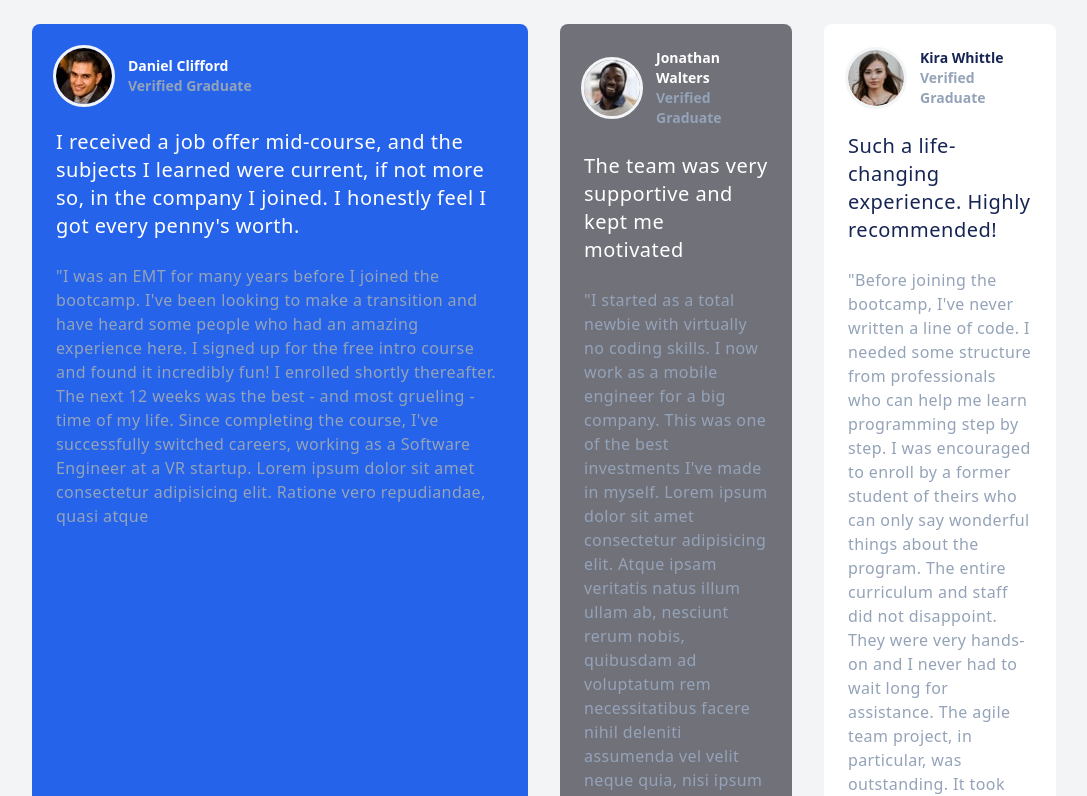
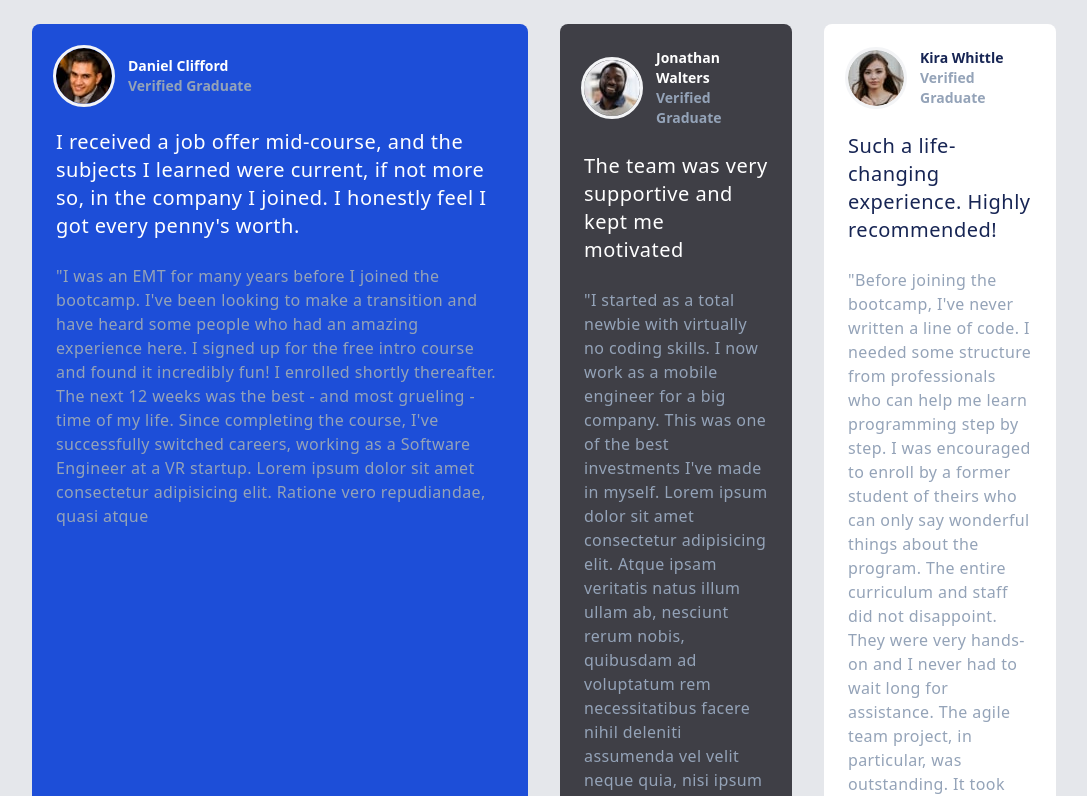
Before and after one commit to sksamassa/testimonial-grid, a website: page index.html in a window 1280 px wide. Shown: the top 796 px of the page, without its empty margins (96-1183 px from the left). Drawn offline with Linux system fonts and the light colour scheme.

Commit message:
modify background color of grid box and some grid items

```diff
--- a/index.html
+++ b/index.html
@@ -8,11 +8,11 @@
   </head>
   <body>
     <!-- Main container -->
-     <main class="min-h-screen px-2 p-6 md:px-32 md:p-6 flex justify-center items-center bg-gray-100">
+     <main class="min-h-screen px-2 p-6 md:px-32 md:p-6 flex justify-center items-center bg-gray-200">
       <!-- Grid container -->
       <div class="grid grid-cols-1 gap-8 md:grid-cols-4">
         <!-- Item 1 -->
-        <div class=" md:col-start-1 md:col-end-3 md:row-start-1 md:row-end-2 rounded-lg space-y-6 p-6 bg-blue-600">
+        <div class=" md:col-start-1 md:col-end-3 md:row-start-1 md:row-end-2 rounded-lg space-y-6 p-6 bg-blue-700">
           <!-- Image Container -->
            <div class="flex justify-start items-center gap-x-4">
             <img class="rounded-full outline outline-gray-100" src="images/image-daniel.jpg" alt="">
@@ -37,7 +37,7 @@
         </div>
 
         <!-- Item 2 -->
-        <div class="rounded-lg space-y-6 p-6 bg-zinc-500">
+        <div class="rounded-lg space-y-6 p-6 bg-zinc-700">
           <!-- Image Container -->
            <div class="flex justify-start items-center gap-x-4">
             <img class="rounded-full outline outline-gray-100" src="images/image-jonathan.jpg" alt="">
```
Also changed, not shown: css/output.css.
